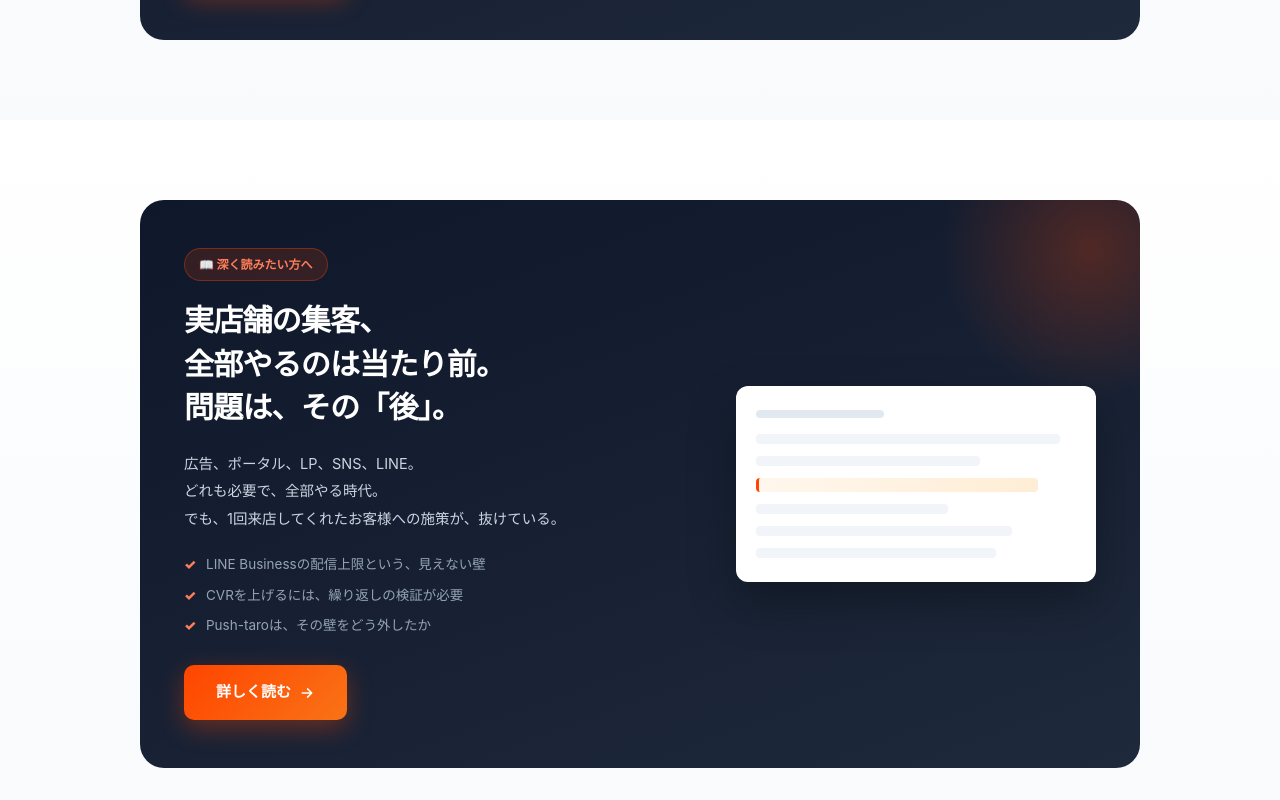
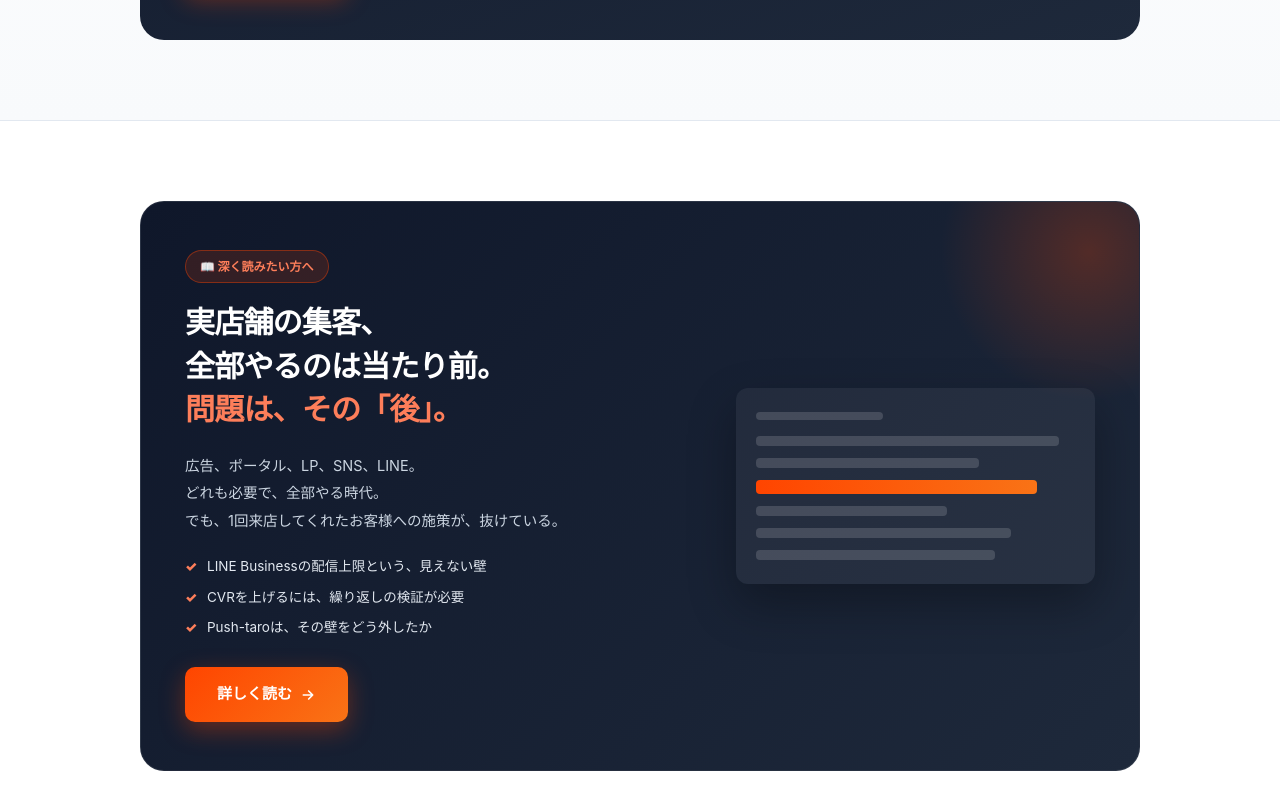
Before and after one commit to thellcishii-lang/push-taro, a Next.js app: page / in a window 1280 px wide. Shown: the part 4980-5780 px from the top of the page. Built offline with nearby package versions, Linux system fonts and the light colour scheme; no server answers.

Commit message:
Add styles for guide promo section

```diff
--- a/app/lp.css
+++ b/app/lp.css
@@ -488,6 +488,65 @@ img { max-width: 100%; display: block; }
   background: linear-gradient(90deg, var(--orange-light), #ffedd5);
   border-left: 3px solid var(--orange);
   height: 14px;
+}
+
+/* ============================================================
+   GUIDE PROMO 2（実店舗の集客、その「後」）
+============================================================ */
+.guide-promo-2 {
+  background: #fff;
+  border-top: 1px solid #e2e8f0;
+}
+
+.guide-promo-card.is-reverse {
+  background: linear-gradient(135deg, #0f172a 0%, #1e293b 100%);
+  color: #fff;
+  border: 1px solid rgba(255,255,255,0.08);
+}
+
+.guide-promo-card.is-reverse .guide-promo-tag {
+  background: rgba(255,69,0,0.15);
+  color: #fd7e5a;
+  border: 1px solid rgba(255,69,0,0.4);
+}
+
+.guide-promo-card.is-reverse .guide-promo-title {
+  color: #fff;
+}
+
+.guide-promo-title-accent {
+  color: #fd7e5a;
+}
+
+.guide-promo-card.is-reverse .guide-promo-text {
+  color: #cbd5e1;
+}
+
+.guide-promo-card.is-reverse .guide-promo-list li {
+  color: #e2e8f0;
+  border-bottom-color: rgba(255,255,255,0.08);
+}
+
+.guide-promo-card.is-reverse .guide-promo-btn {
+  background: linear-gradient(135deg, #ff4500, #f97316);
+  box-shadow: 0 8px 24px rgba(255,69,0,0.35);
+}
+
+.guide-promo-mock.is-alt {
+  background: rgba(255,255,255,0.05);
+  border-color: rgba(255,255,255,0.1);
+}
+
+.guide-promo-mock.is-alt .guide-promo-mock-head {
+  background: rgba(255,255,255,0.15);
+}
+
+.guide-promo-mock.is-alt .guide-promo-mock-bar {
+  background: rgba(255,255,255,0.15);
+}
+
+.guide-promo-mock.is-alt .guide-promo-mock-bar.is-highlight {
+  background: linear-gradient(90deg, #ff4500, #f97316);
 }
 
 /* ============================================================
```
